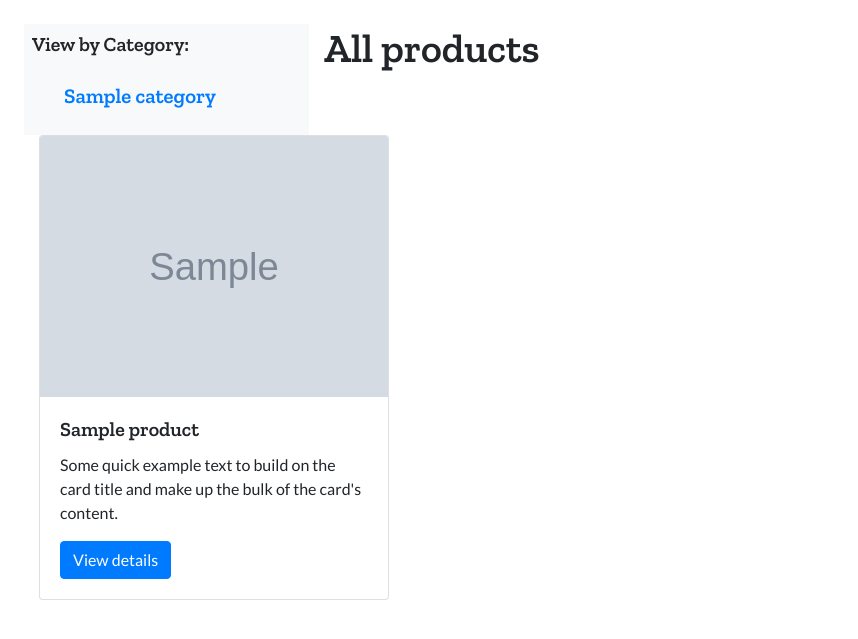
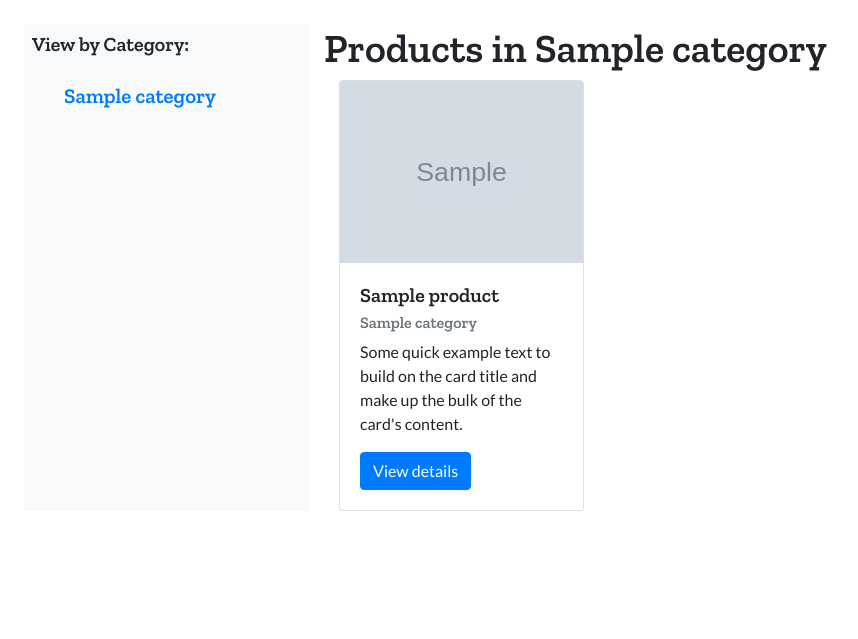
Before and after one commit to redlik/django_sportclub_m4, a Django app: template products/templates/products/all_products.html in a window 1280 px wide. Shown: the part 96-735 px from the top of the page, without its empty margins (46-904 px from the left). Run offline with Django 3.2, Linux system fonts and the light colour scheme; the template is opened without the code that fills it: values that come from a table or form of the project are taken from there, others are empty; tables that the repository leaves empty hold one stand-in row (values such as "Sample post"); grey boxes marked "Sample" are stand-in pictures; some libraries are stand-ins or nearby versions; some web fonts are replaced.

Commit message:
Updated products template to include category filter and sidebar

```diff
--- a/products/templates/products/all_products.html
+++ b/products/templates/products/all_products.html
@@ -9,34 +9,45 @@
                 View by Category:
             </h5>
             <nav class="navbar navbar-expand-lg navbar-light bg-light">
-                <button class="navbar-toggler" type="button" data-toggle="collapse" data-target="#navbarNav" aria-controls="navbarNav" aria-expanded="false" aria-label="Toggle navigation">
+                <button class="navbar-toggler" type="button" data-toggle="collapse" data-target="#navbarNav"
+                    aria-controls="navbarNav" aria-expanded="false" aria-label="Toggle navigation">
                     <span class="navbar-toggler-icon"></span>
                 </button>
                 <div class="collapse navbar-collapse" id="navbarNav">
                     <ul class="nav flex-column">
                         {% for category in categories %}
                         <li class="nav-item">
-                      <a class="nav-link" href="{% url 'shop:all_products' %}?category={{ category.name }}">{{ category.friendly_name }}</a>
+                            <a class="nav-link"
+                                href="{% url 'shop:all_products' %}?category={{ category.name }}">{{ category.friendly_name }}</a>
                         </li>
                         {% endfor %}
                     </ul>
                 </div>
             </nav>
+        </div>
 
-
-        </div>
         <div class="col-sm-12 col-md-9">
+            {% if current_category %}
+            <h1>
+                Products in {{ current_category.friendly_name }}
+            </h1>
+            {% else %}
             <h1>
                 All products
             </h1>
-        </div>
+            {% endif %}
+
+            <div class="container">
+                <div class="row">
                     {% for product in products %}
-            <div class="col-12 col-md-6 col-lg-4 col-xl-4">
+                    <div class="col-12 col-md-6 col-lg-4">
                         <div class="card">
                             <img src="/media/{{ product.image }}" class="card-img-top" alt="{{ product.name }}">
                             <div class="card-body">
                                 <h5 class="card-title">{{ product.name }}</h5>
-                    <p class="card-text">Some quick example text to build on the card title and make up the bulk of the card's content.</p>
+                                <h6 class="card-subtitle mb-2 text-muted">{{ product.category.friendly_name }}</h6>
+                                <p class="card-text">Some quick example text to build on the card title and make up the bulk of
+                                    the card's content.</p>
                                 <a href="{% url 'shop:product_detail' product.id %}" class="btn btn-primary">View details</a>
                             </div>
                         </div>
@@ -44,6 +55,9 @@
                     {% endfor %}
                 </div>
             </div>
+        </div>
+    </div>
+</div>
 
 
 {% endblock %}
```
Lines whose indentation alone changed are shown as unchanged.
